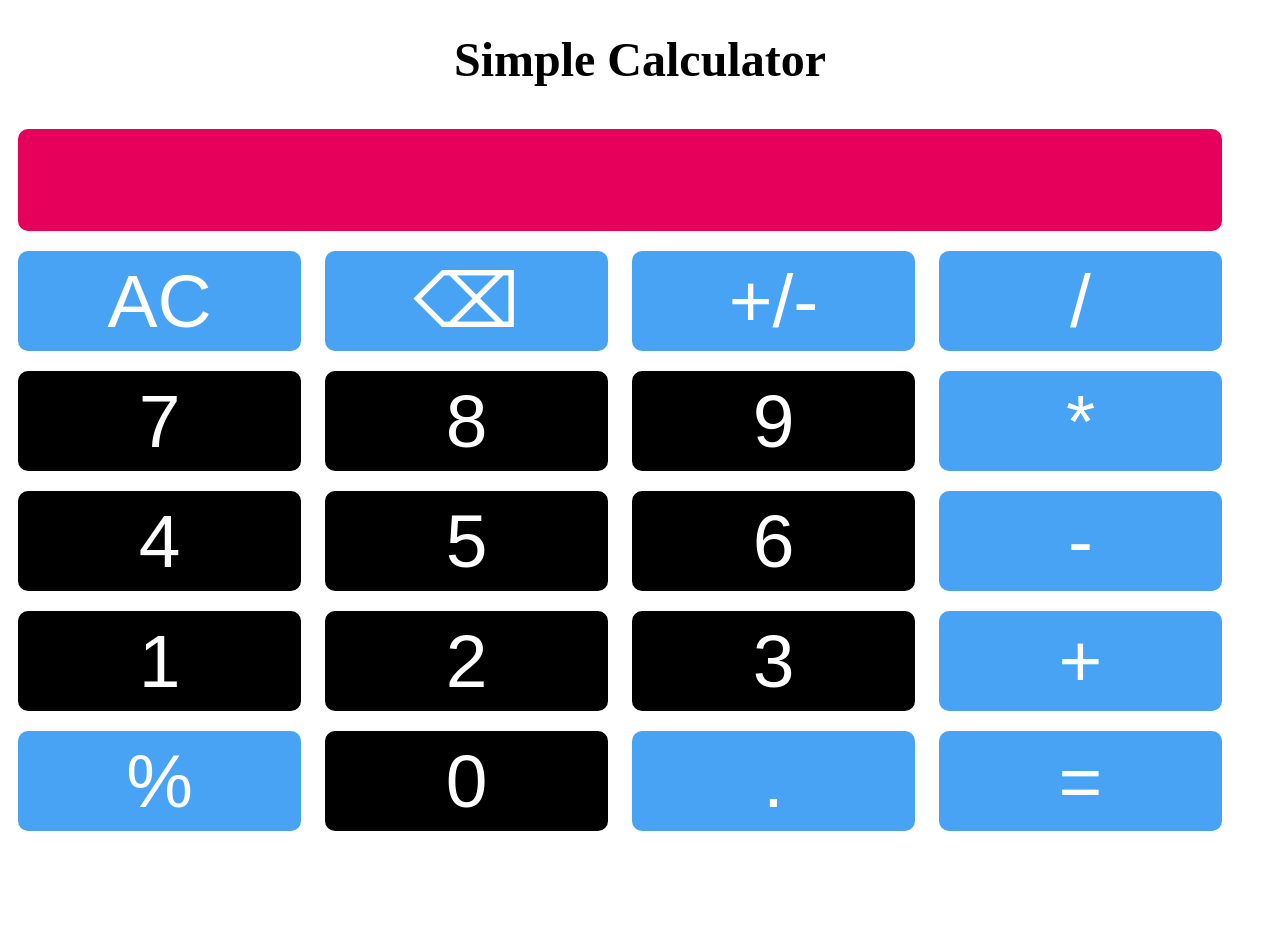
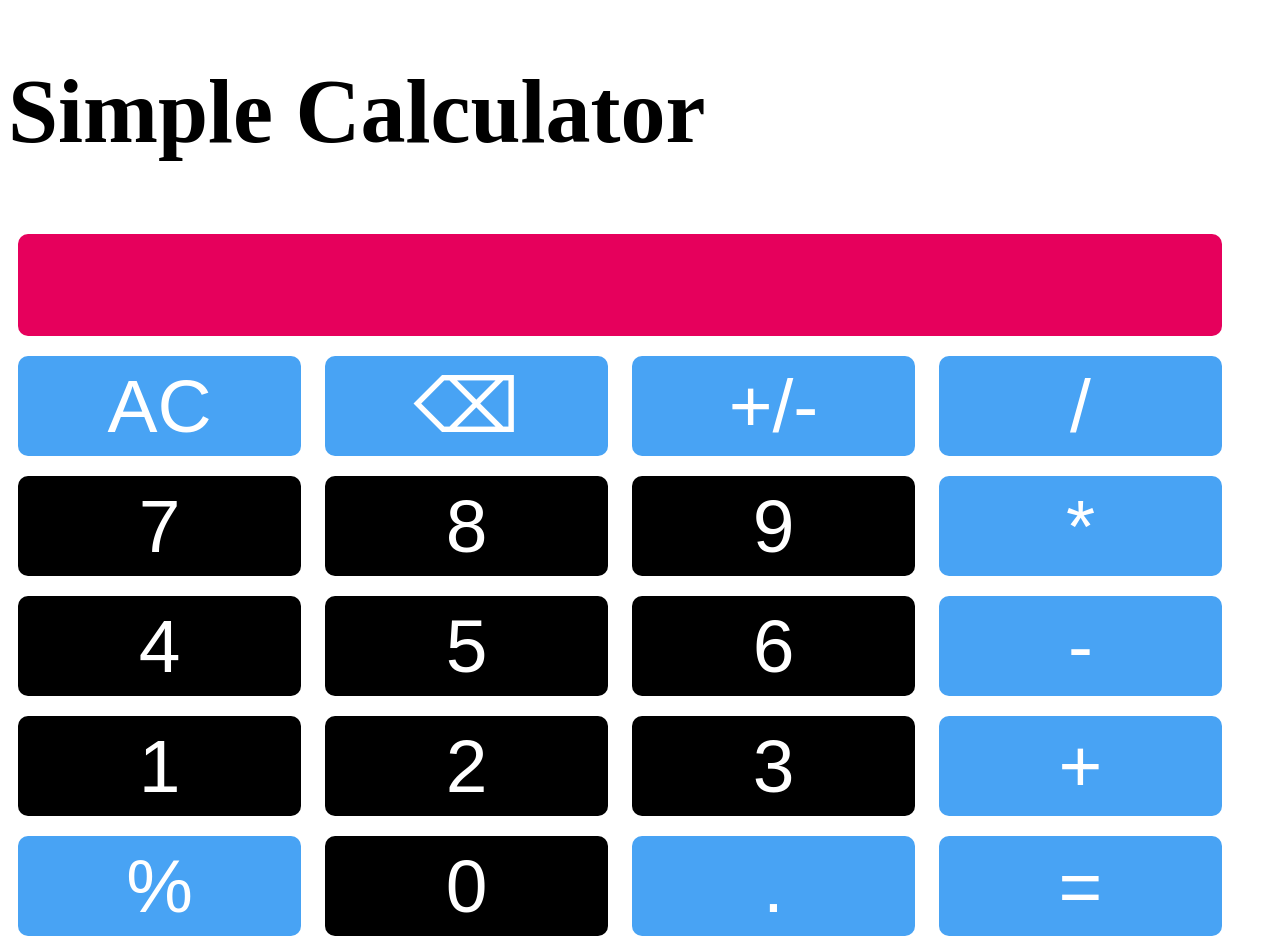
Before and after one commit to DEVILRAIDER7/CALCULATOR, a plain HTML site: page index.html in a window 1280 px wide. Before the commit the page ends 849 px from the top, so only its background shows below. Drawn offline with Linux system fonts and the light colour scheme.

Commit message:
Update style.css heading size

```diff
--- a/style.css
+++ b/style.css
@@ -1,6 +1,7 @@
  h1 {
-        font-size: 48px;
-        text-align: center;
+        font-size: 90px;
+
+        margin-right: 90px;
     }
 input {
 
```
